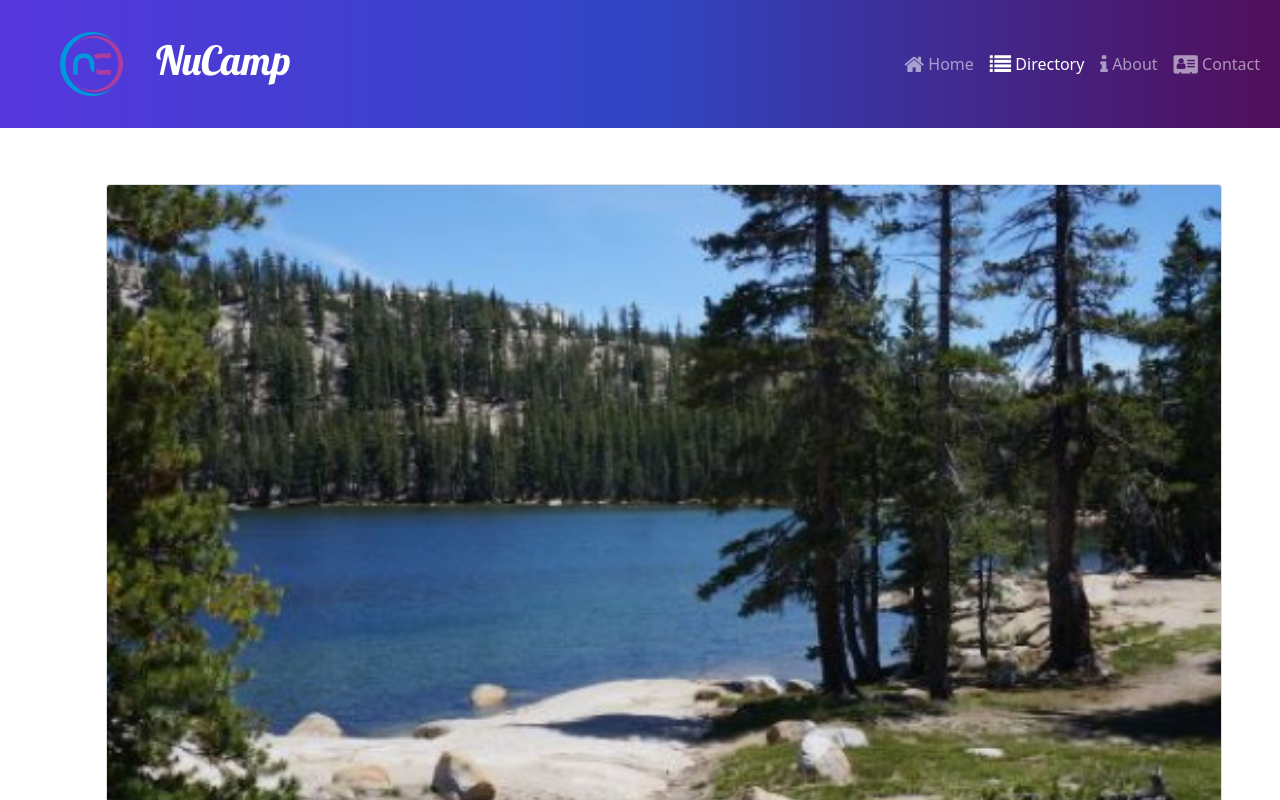
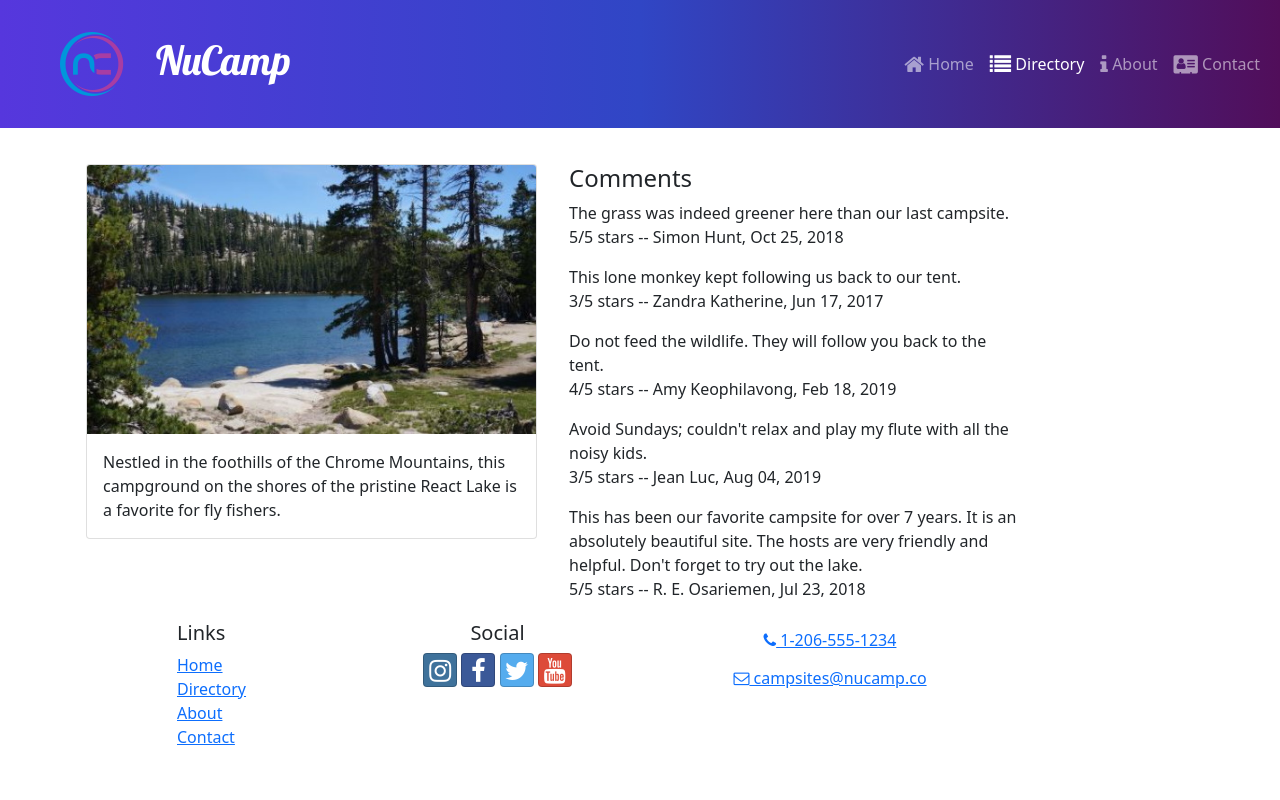
Before and after one commit to RSAlmeida1973/Nucampsite-React-Project, a React (Create React App) app: page /directory/0 in a window 1280 px wide. Shown: the top 800 px of the page. Built offline with nearby package versions, Linux system fonts and the light colour scheme.

Commit message:
Comments

```diff
--- a/src/features/campsites/CampsiteDetail.js
+++ b/src/features/campsites/CampsiteDetail.js
@@ -4,7 +4,7 @@
     const { image, name, description } = campsite;
 
     return (
-        <Col md='12' className='m-4'>
+        <Col md='5' className='m-1'>
             <Card>
                 <CardImg top src={image} alt={name} />
                 <CardBody>
--- /dev/null
+++ b/src/features/comments/Comment.js
@@ -0,0 +1,15 @@
+import { formatDate } from '../../utils/formatDate';
+
+const Comment = ({ comment }) => {
+    const { text: commentText, rating, author, date } = comment;
+
+    return (
+        <p>
+            {commentText}
+            <br />
+            {rating}/5 stars -- {author}, {formatDate(date)}
+        </p>
+    );
+};
+
+export default Comment;
--- /dev/null
+++ b/src/features/comments/CommentsList.js
@@ -0,0 +1,25 @@
+import { Col } from 'reactstrap';
+import Comment from './Comment';
+import { selectCommentsByCampsiteId } from './commentsSlice';
+
+const CommentsList = ({ campsiteId }) => {
+    const comments = selectCommentsByCampsiteId(campsiteId);
+
+    if (comments && comments.length > 0) {
+        return (
+            <Col md='5' className='m-1'>
+                <h4>Comments</h4>
+                {comments.map((comment) => {
+                    return <Comment key={comment.id} comment={comment} />;
+                })}
+            </Col>
+        );
+    }
+    return (
+        <Col md='5' className='m-5'>
+            There are no comments for this campsite yet.
+        </Col>
+    )
+};
+
+export default CommentsList;
--- /dev/null
+++ b/src/features/comments/commentsSlice.js
@@ -0,0 +1,5 @@
+import { COMMENTS } from '../../app/shared/COMMENTS';
+
+export const selectCommentsByCampsiteId = (campsiteId) => {
+    return COMMENTS.filter((comment) => comment.campsiteId === parseInt(campsiteId));
+};
--- a/src/pages/CampsiteDetailPage.js
+++ b/src/pages/CampsiteDetailPage.js
@@ -2,6 +2,7 @@
 import { useParams } from 'react-router-dom';
 import { selectCampsiteById } from '../features/campsites/campsitesSlice';
 import CampsiteDetail from '../features/campsites/CampsiteDetail';
+import CommentsList from '../features/comments/CommentsList';
 
 const CampsiteDetailPage = () => {
     const { campsiteId } = useParams();
@@ -11,6 +12,7 @@
         <Container>
             <Row>
                 <CampsiteDetail campsite={campsite} />
+                <CommentsList campsiteId={campsiteId} />
             </Row>
         </Container>
     )
--- /dev/null
+++ b/src/utils/formatDate.js
@@ -0,0 +1,7 @@
+export const formatDate = (date) => {
+    return new Intl.DateTimeFormat('en-us', {
+        year: 'numeric',
+        month: 'short',
+        day: '2-digit'
+    }).format(new Date(Date.parse(date)));
+};
```
